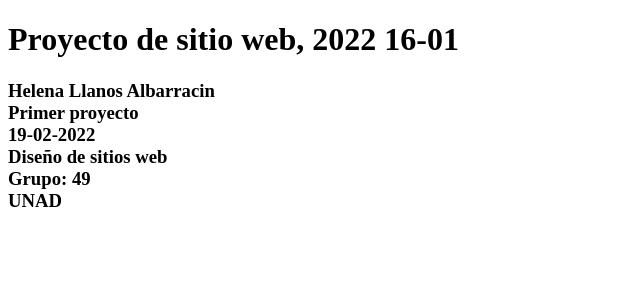
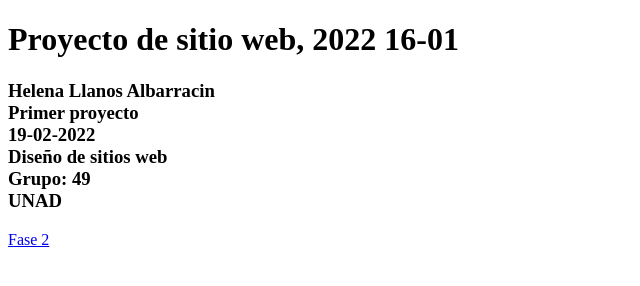
Before and after one commit to hmllanosa/DSW-HelenaLlanos, a plain HTML site: page index.html in a window 1280 px wide. Shown: the full height of the page, 0-640 px from the left. Drawn offline with Linux system fonts and the light colour scheme.

Commit message:
update
actualizacion

```diff
--- a/index.html
+++ b/index.html
@@ -15,7 +15,8 @@
         <br> UNAD
     </h3>
 
-   <a href="fase2/design.html"></a>
+   <a href="fase2/design.html"> Fase 2
+   </a>
 
 </body>
 </html>
```
